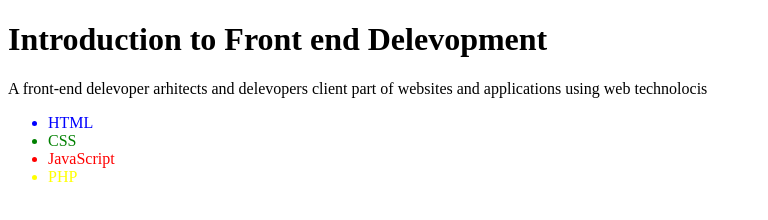
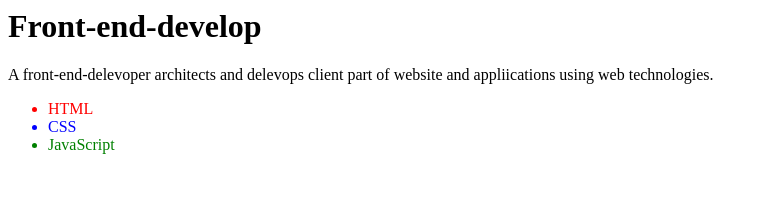
Before and after one commit to bojanb-stojanovic/front-end-delevopment, a plain HTML site: page index.html in a window 1280 px wide. Shown: the whole page, without its empty margins (0-768 px from the left). Drawn offline with Linux system fonts and the light colour scheme.

Commit message:
Init Commit

```diff
--- a/index.html
+++ b/index.html
@@ -1,11 +1,9 @@
-<!DOCTYPE html>
-<h1> Introduction to Front end Delevopment</h1>
+<h1>Front-end-develop</h1>
+<p>A front-end-delevoper architects and delevops client part of website and appliications using web technologies.
+    <ul>
+<li style="color:red">HTML</li>
+<li style="color:blue">CSS</li>
+<li style="color: green">JavaScript</li>
 
-<p>A front-end delevoper arhitects and delevopers client part of websites and applications using web technolocis</p>
-<ul>
-    <li style="color:blue">HTML</li>
-    <li style="color:green">CSS</li>
-    <li style="color:Red">JavaScript</li>
-    <li style="color:yellow">PHP</li>
 
-</ul>
+    </ul>
```
